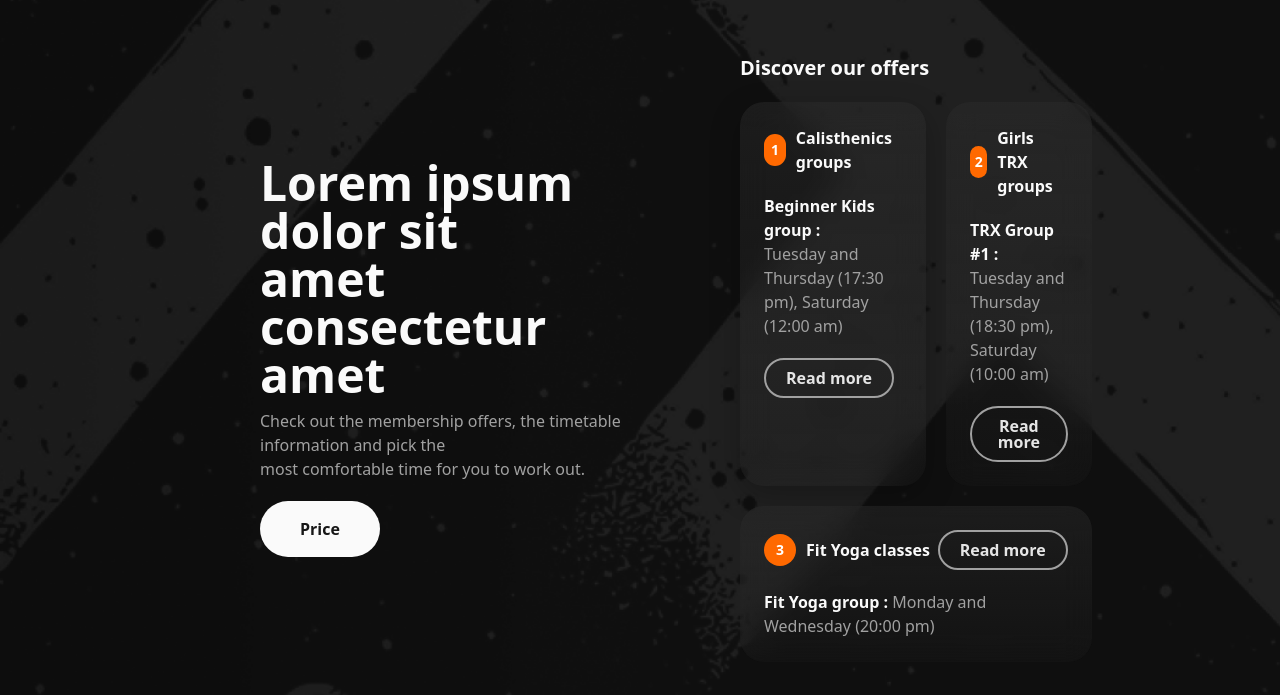
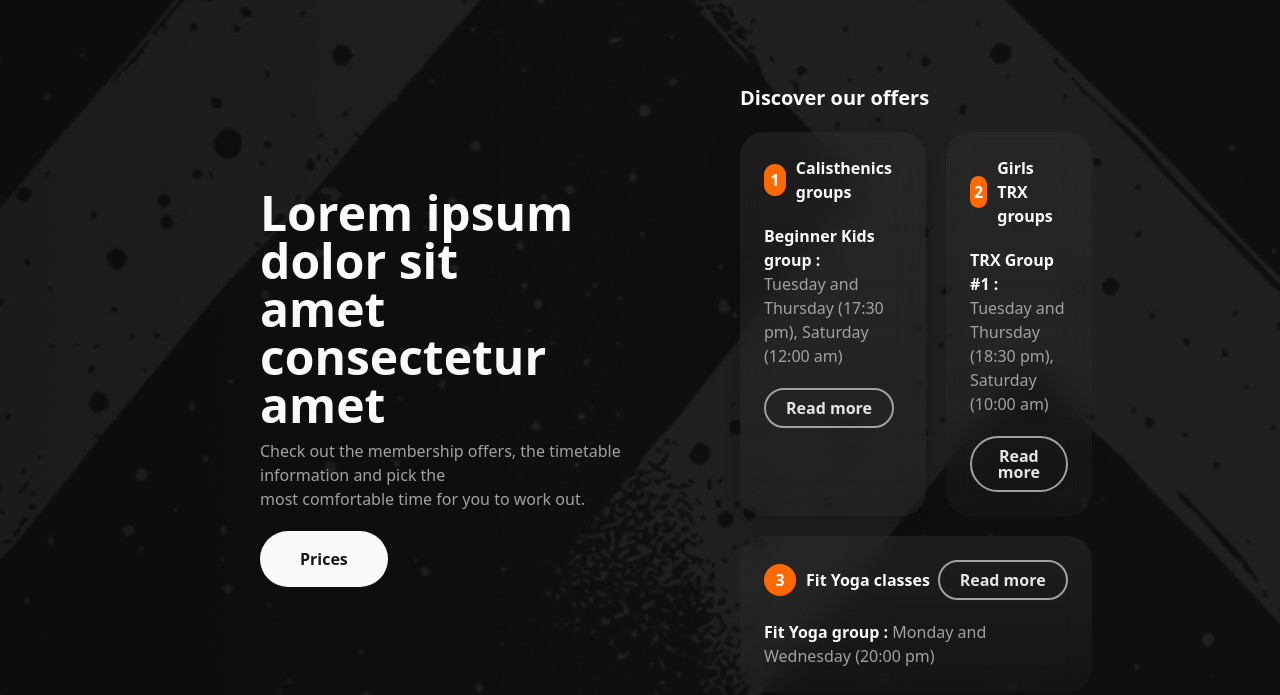
Before and after one commit to enterAUsernameryangosling/workout_project, a website: page src/index.html in a window 1280 px wide. Shown: the part 1664-2359 px from the top of the page. Drawn offline with Linux system fonts and the light colour scheme.

Commit message:
small changes

```diff
--- a/src/index.html
+++ b/src/index.html
@@ -71,7 +71,7 @@
                     <p class="text-base text-neutral-400">Go to the schedule <br> information and pick the <br> most comfortable time <br> for you to train.</p>
                 </div>
 
-                <p class="text-neutral-50 underline">Learn more</p>
+                <p class="text-neutral-50 font-semibold underline">Learn more</p>
             </div>
         </div>
     </section>
@@ -100,7 +100,7 @@
 
     <!-- SCHEDULE SECTION ================================================ -->
 
-    <section class="bg-[url('./images/schedule-section-bg.png')] bg-cover bg-center bg-no-repeat px-[260px] py-[70px] grid grid-cols-2 items-center">
+    <section class="bg-[url('./images/schedule-section-bg.png')] bg-cover bg-center bg-no-repeat px-[260px] py-[100px] grid grid-cols-2 items-center">
 
         <!-- 1ST HALF ================================================ -->
 
@@ -111,7 +111,7 @@
             </div>
 
             <button class="w-fit px-10 py-4 rounded-4xl bg-neutral-50">
-                <p class="text-neutral-900 font-semibold align-top">Price</p>
+                <p class="text-neutral-900 font-semibold align-top">Prices</p>
             </button>
         </div>
 
@@ -124,9 +124,9 @@
 
                 <!-- CARD #1 -->
 
-                <div class="w-fit p-6 flex flex-col gap-y-5 bg-[linear-gradient(180deg,_rgba(45,45,45,0.45)_0%,_rgba(45,45,45,0.15)_100%)] backdrop-blur-[15px] shadow-[0_10px_30px_rgba(0,0,0,0.25)] rounded-3xl">
+                <div class="w-fit p-6 flex flex-col gap-y-5 bg-[linear-gradient(180deg,_rgba(45,45,45,0.5)_0%,_rgba(45,45,45,0.2)_100%)] backdrop-blur-[15px] shadow-[0_10px_30px_rgba(0,0,0,0.25)] rounded-3xl">
                     <div class="flex flex-row items-center gap-x-2.5">
-                        <div class="w-8 h-8 rounded-full bg-orange-500 text-white text-sm flex items-center justify-center font-bold">1</div>
+                        <div class="w-8 h-8 flex items-center justify-center font-bold rounded-full bg-orange-500 text-white">1</div>
                         <p class="text-base text-neutral-50 font-bold">Calisthenics groups</p>
                     </div>
 
@@ -141,9 +141,9 @@
 
                 <!-- CARD #2 -->
 
-                <div class="w-fit p-6 flex flex-col gap-y-5 bg-[linear-gradient(180deg,_rgba(45,45,45,0.45)_0%,_rgba(45,45,45,0.15)_100%)] backdrop-blur-[15px] rounded-3xl">
+                <div class="w-fit p-6 flex flex-col gap-y-5 bg-[linear-gradient(180deg,_rgba(45,45,45,0.5)_0%,_rgba(45,45,45,0.2)_100%)] backdrop-blur-[15px] rounded-3xl">
                     <div class="flex flex-row items-center gap-x-2.5">
-                        <div class="w-8 h-8 rounded-full bg-orange-500 text-white text-sm flex items-center justify-center font-bold">2</div>
+                        <div class="w-8 h-8 flex items-center justify-center font-bold rounded-full bg-orange-500 text-white">2</div>
                         <p class="text-base text-neutral-50 font-bold">Girls TRX groups</p>
                     </div>
 
@@ -159,11 +159,11 @@
 
             <!-- CARD #3 -->
 
-            <div class="p-6 flex flex-grow flex-col gap-y-5 bg-[linear-gradient(180deg,_rgba(45,45,45,0.45)_0%,_rgba(45,45,45,0.15)_100%)] backdrop-blur-[15px] rounded-3xl">
+            <div class="p-6 flex flex-grow flex-col gap-y-5 bg-[linear-gradient(180deg,_rgba(45,45,45,0.5)_0%,_rgba(45,45,45,0.2)_100%)] backdrop-blur-[15px] rounded-3xl">
                 <div class="w-fit flex flex-col gap-y-5">
                     <div class="flex flex-row justify-between">
                         <div class="flex flex-row items-center gap-x-2.5">
-                            <div class="w-8 h-8 rounded-full bg-orange-500 text-white text-sm flex items-center justify-center font-bold">3</div>
+                            <div class="w-8 h-8 flex items-center justify-center font-bold rounded-full bg-orange-500 text-white">3</div>
                             <p class="text-base text-neutral-50 font-bold">Fit Yoga classes</p>
                         </div>
 
@@ -179,5 +179,19 @@
             </div>
         </div>
     </section>
+
+    <!-- CONTACTS SECTION ================================================ -->
+
+    <section class="px-[260px] py-[140px] grid grid-cols-2 items-center">
+        <div>
+
+        </div>
+
+        <div class="pl-[100px] flex flex-col gap-y-2.5">
+            <h1 class="text-neutral-50 text-5xl font-bold">Lorem ipsum dolor sit <br> amet consectetur amet</h1>
+            <p class="text-neutral-400">Call us or write via facebook or instagram to reserve a spot <br> in one of the workout groups.</p>
+            <p class="text-orange-500 font-semibold underline">Send a message</p>
+        </div>
+    </section>
 </body>
 </html>
```
Also changed, not shown: src/output.css.
